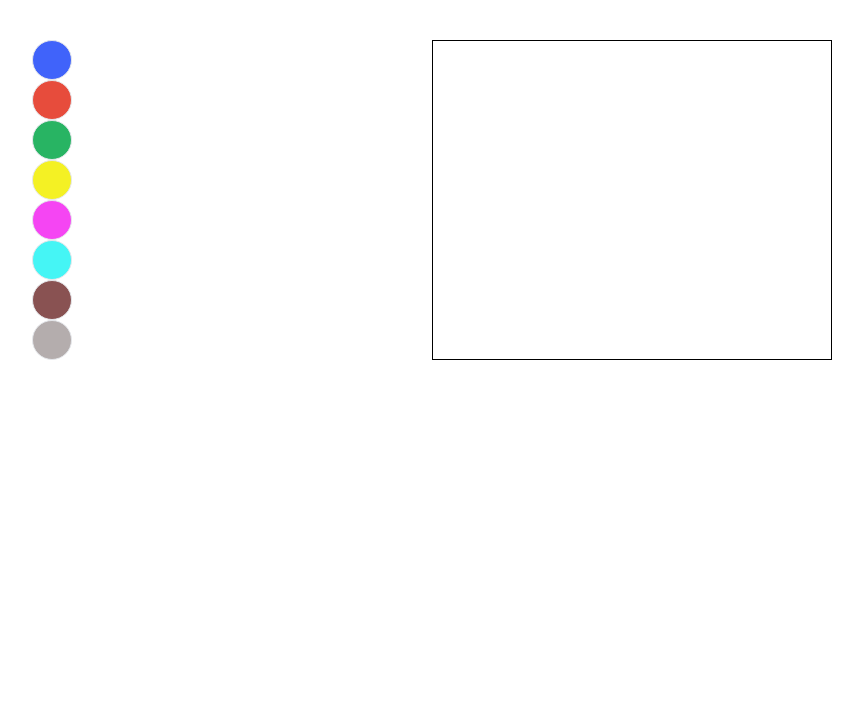
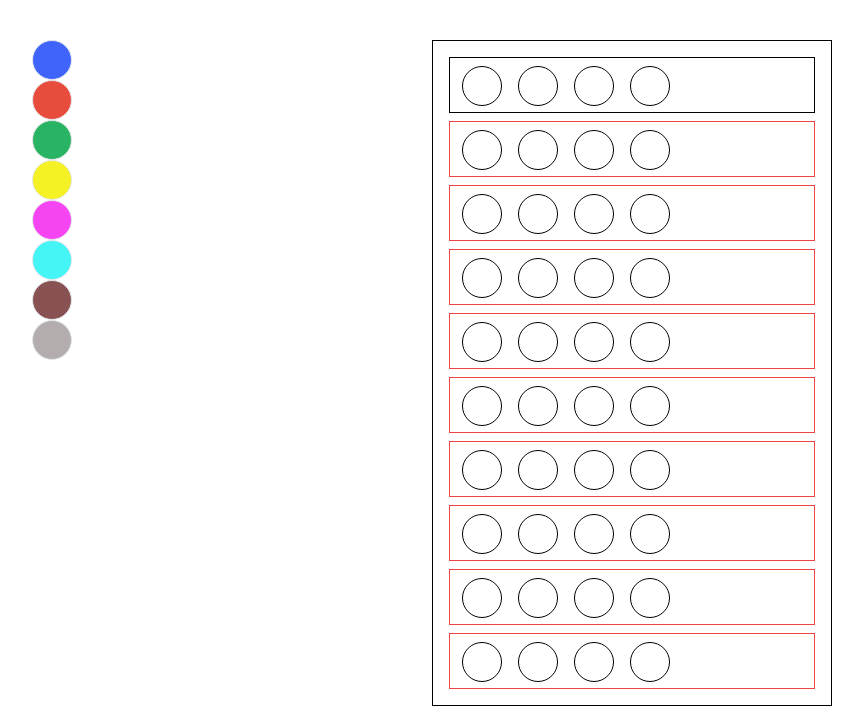
Before and after one commit to Sakshisrivastava413/mastermind-game, a Next.js app: page / in a window 1280 px wide. Shown: the top 728 px of the page, without its empty margins (8-871 px from the left). Built offline with nearby package versions, Linux system fonts and the light colour scheme.

Commit message:
created grid of 10X4 and filled the row with white color circles

```diff
--- a/components/Game.js
+++ b/components/Game.js
@@ -1,10 +1,18 @@
 import React, { useState } from "react";
+import Row from "../components/Row";
 
 const createGrid = (size) => Array(size).fill(0).map(() => ["#fff", "#fff", "#fff", "#fff"]);
 const Game = () => {
     const [grid, setGrid] = useState(createGrid(10));
+    const [currentRow, setCurrentRow] = useState(0);
+
     return (
-        <div>
+        <div className="space-y-2">
+            {grid.map((row, i) => (
+              <div className={`border ${currentRow == i ? 'border-black' : 'border-red-500'} h-14 w-full p-2 relative`}>
+                <Row colors={row} />
+              </div>
+            ))}
         </div>
     )
 };
--- /dev/null
+++ b/components/Row.js
@@ -0,0 +1,22 @@
+import React from "react";
+
+const SingleRow = ({ colors }) => {
+  return (
+    <>
+      <div className="absolute inset-0 left-3 top-2">
+        <div className="flex space-x-4">
+          {colors.map((color) => (
+            <>
+              <div
+                className="border border-black rounded-full h-10 w-10"
+                style={{ background: color }}
+              ></div>
+            </>
+          ))}
+        </div>
+      </div>
+    </>
+  );
+};
+
+export default SingleRow;
```
